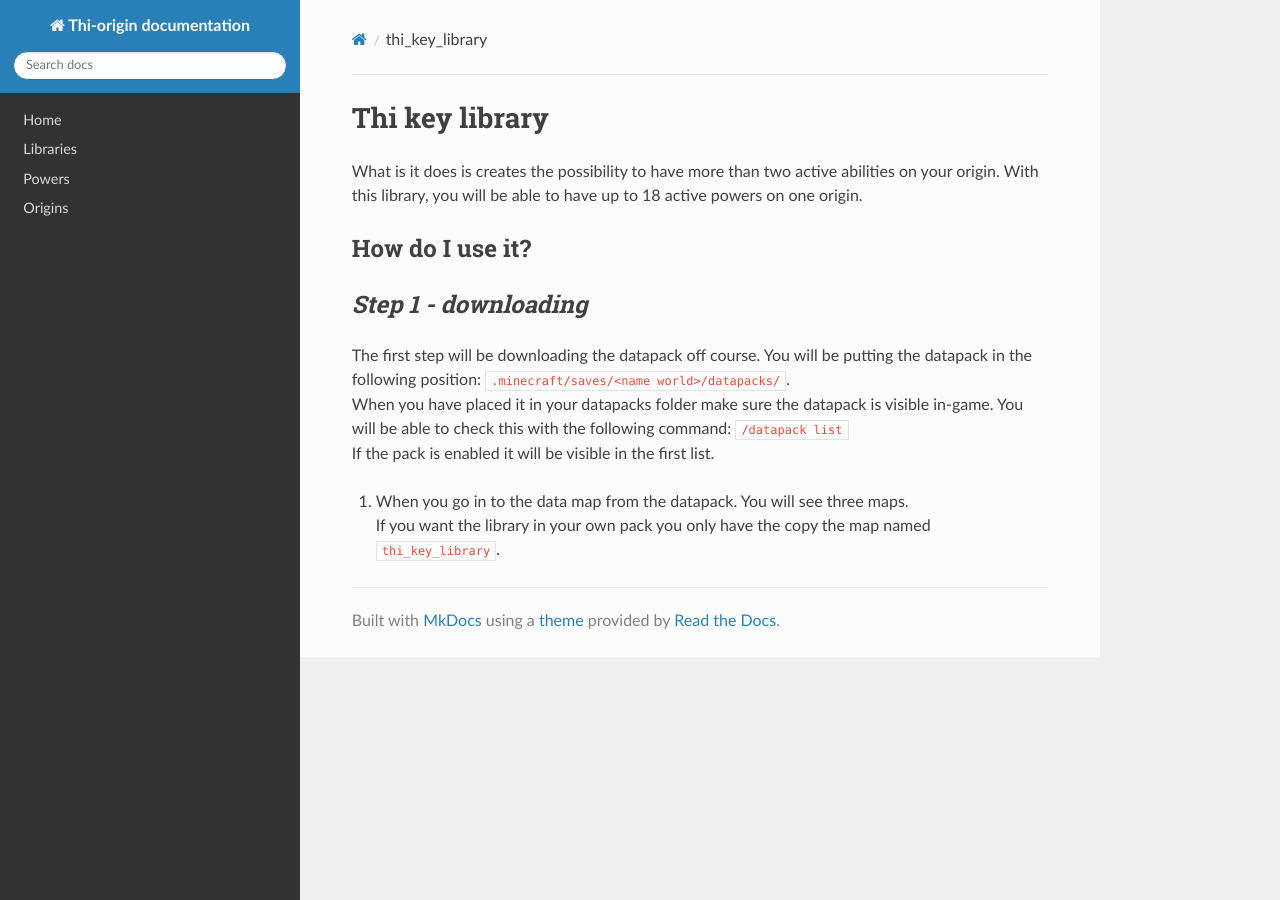
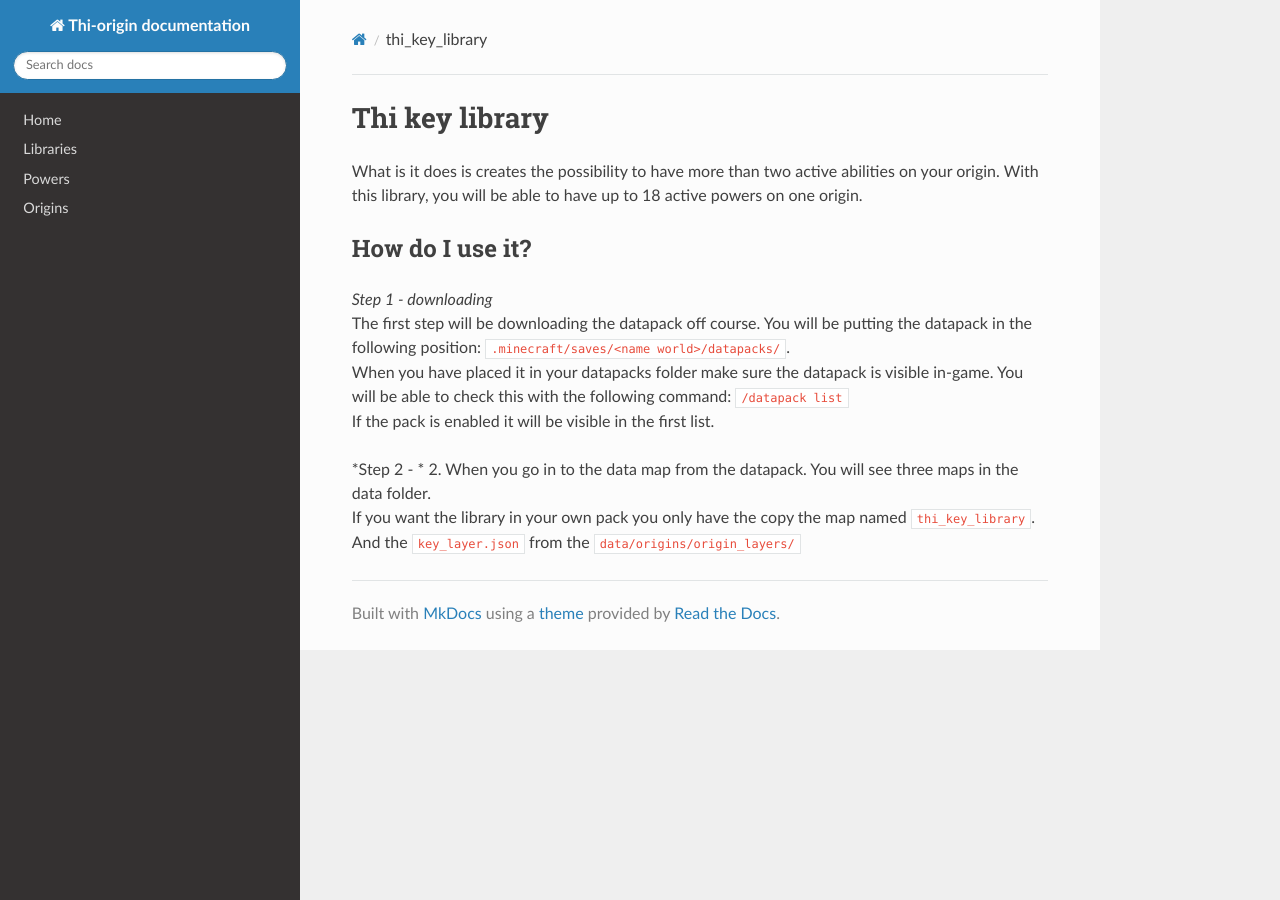
Before and after one commit to MisionThi/thi-origins-stuff, an MkDocs documentation site: the page built from docs/thi_key_library.md, in a window 1280 px wide. Built offline with MkDocs 1.6.1, drawn with Linux system fonts in a browser that asks for light colours; nearby versions of some CDN libraries.

Commit message:
Update thi_key_library.md

```diff
--- a/docs/thi_key_library.md
+++ b/docs/thi_key_library.md
@@ -11,12 +11,12 @@ With this library, you will be able to have up to 18 active powers on one origin
 ## How do I use it?
 
 *Step 1 - downloading* <br />
--
 The first step will be downloading the datapack off course. You will be putting the datapack in the following position:
 `.minecraft/saves/<name world>/datapacks/`. <br />
 When you have placed it in your datapacks folder make sure the datapack is visible in-game.
 You will be able to check this with the following command: `/datapack list` <br />
 If the pack is enabled it will be visible in the first list. <br />
 
-2. When you go in to the data map from the datapack. You will see three maps. <br />
-If you want the library in your own pack you only have the copy the map named `thi_key_library`.
+*Step 2 - *
+2. When you go in to the data map from the datapack. You will see three maps in the data folder. <br />
+If you want the library in your own pack you only have the copy the map named `thi_key_library`. And the `key_layer.json` from the `data/origins/origin_layers/`
```
